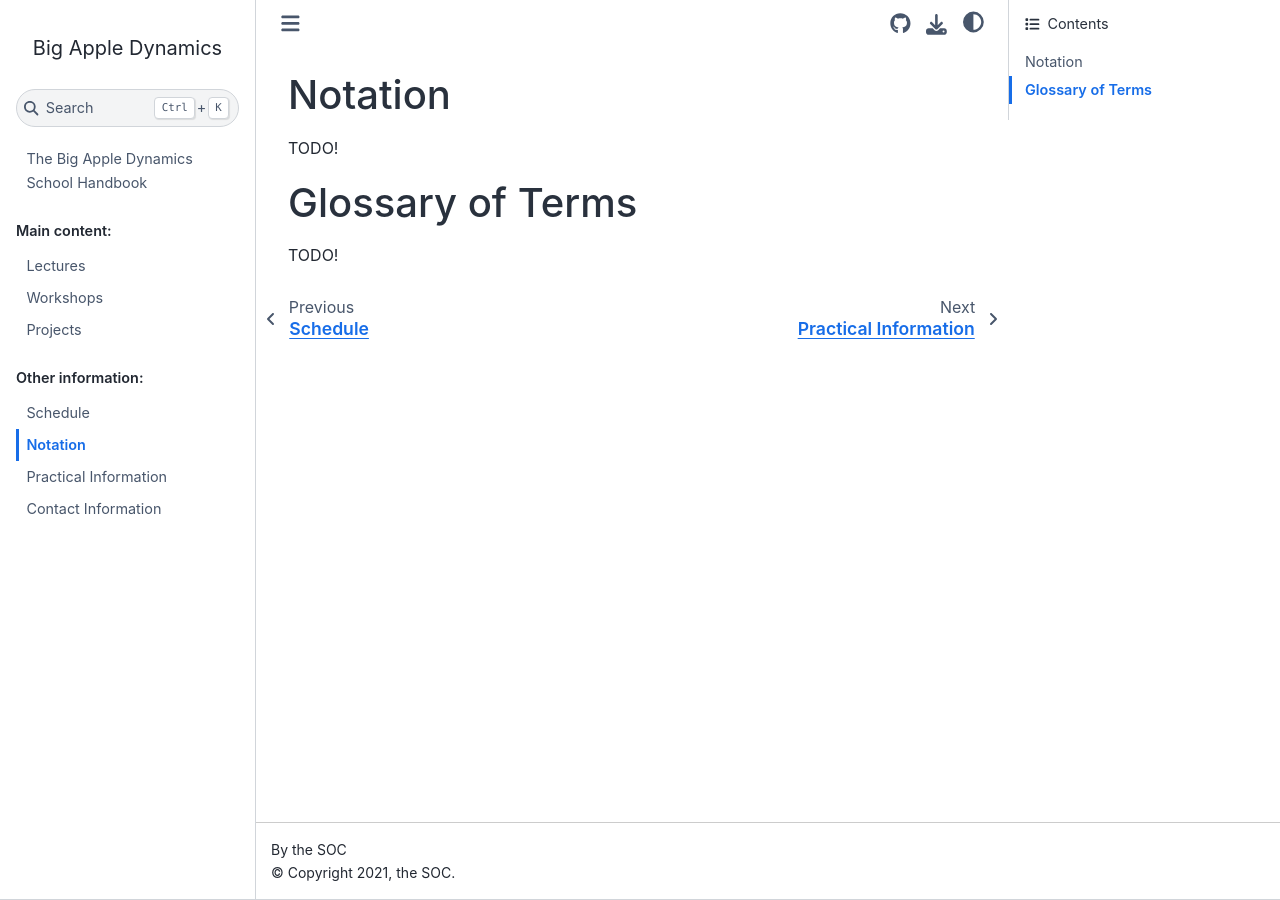
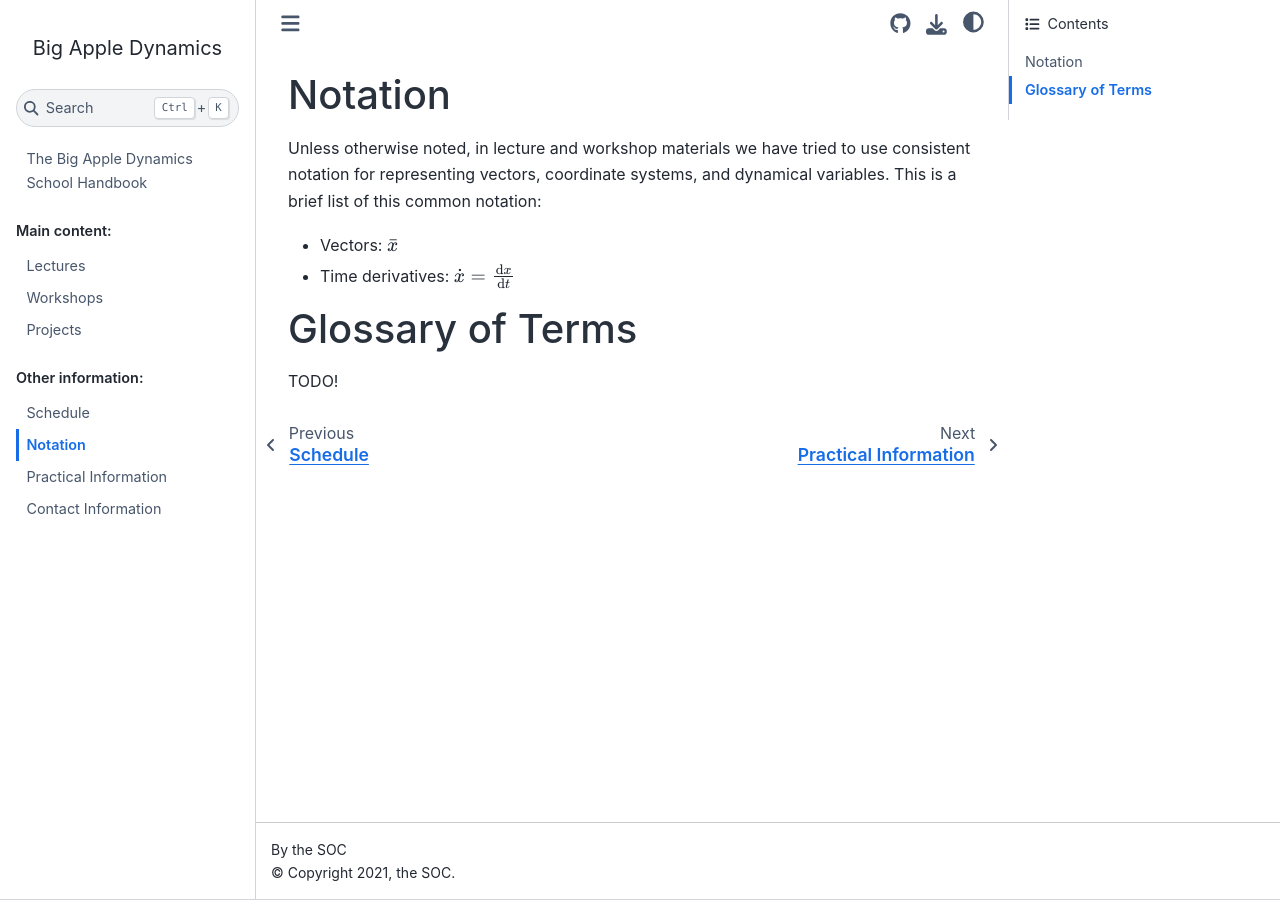
Before and after one commit to CCADynamicsGroup/SummerSchoolHandbook, a Sphinx documentation site: the page built from source/notation-and-glossary.rst, in a window 1280 px wide. Built offline with Sphinx 7.4.7 and the Sphinx Book theme 1.1.4, drawn with Linux system fonts in a browser that asks for light colours.

Commit message:
some content

```diff
--- a/source/notation-and-glossary.rst
+++ b/source/notation-and-glossary.rst
@@ -2,7 +2,12 @@
 Notation
 ========
 
-TODO!
+Unless otherwise noted, in lecture and workshop materials we have tried to use
+consistent notation for representing vectors, coordinate systems, and dynamical
+variables. This is a brief list of this common notation:
+
+* Vectors: :math:`\bar{x}`
+* Time derivatives: :math:`\dot{x} = \frac{{\rm d}x}{{\rm d}t}`
 
 
 Glossary of Terms
--- a/source/projects.rst
+++ b/source/projects.rst
@@ -2,4 +2,4 @@
 Projects
 ========
 
-TODO!
+TODO
```
